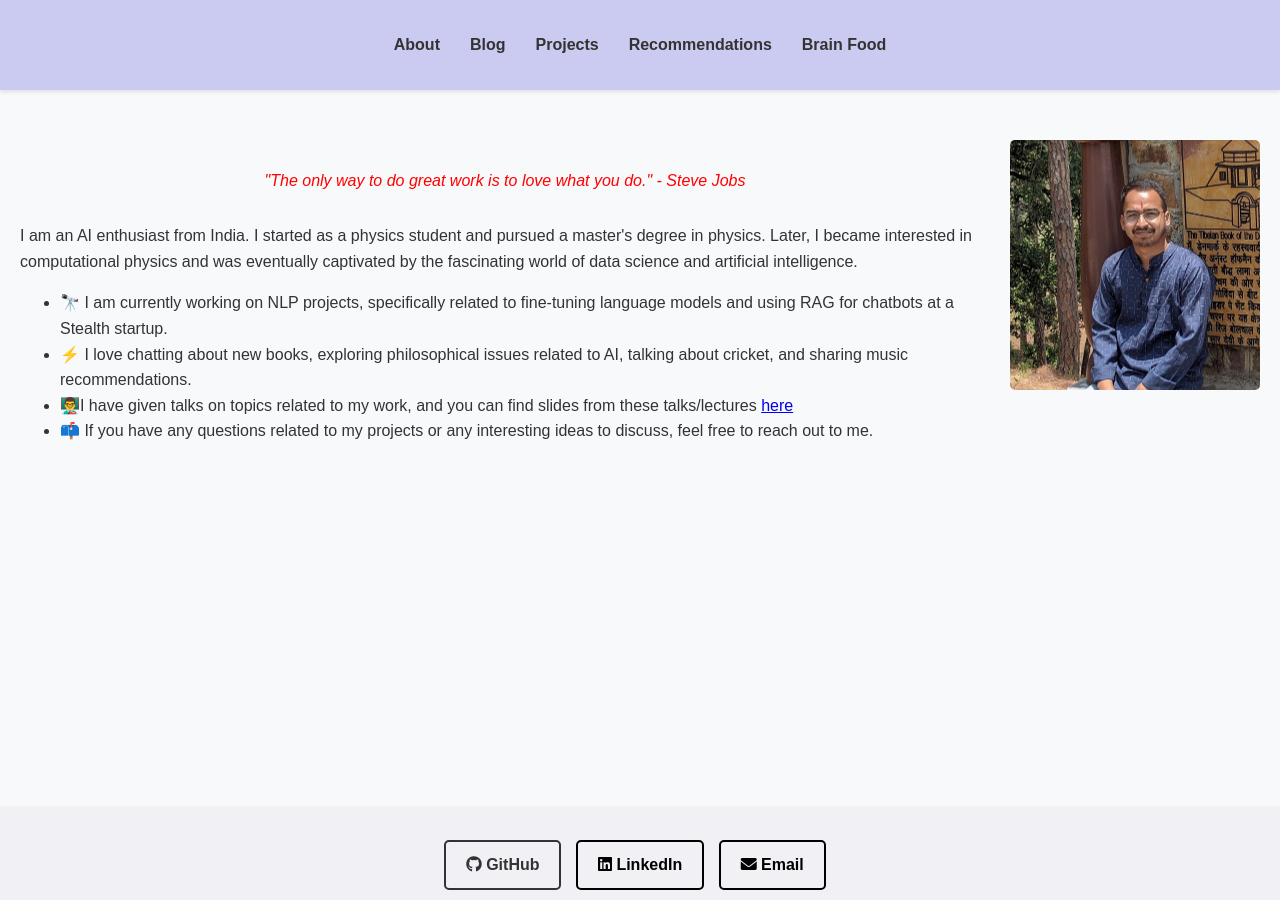
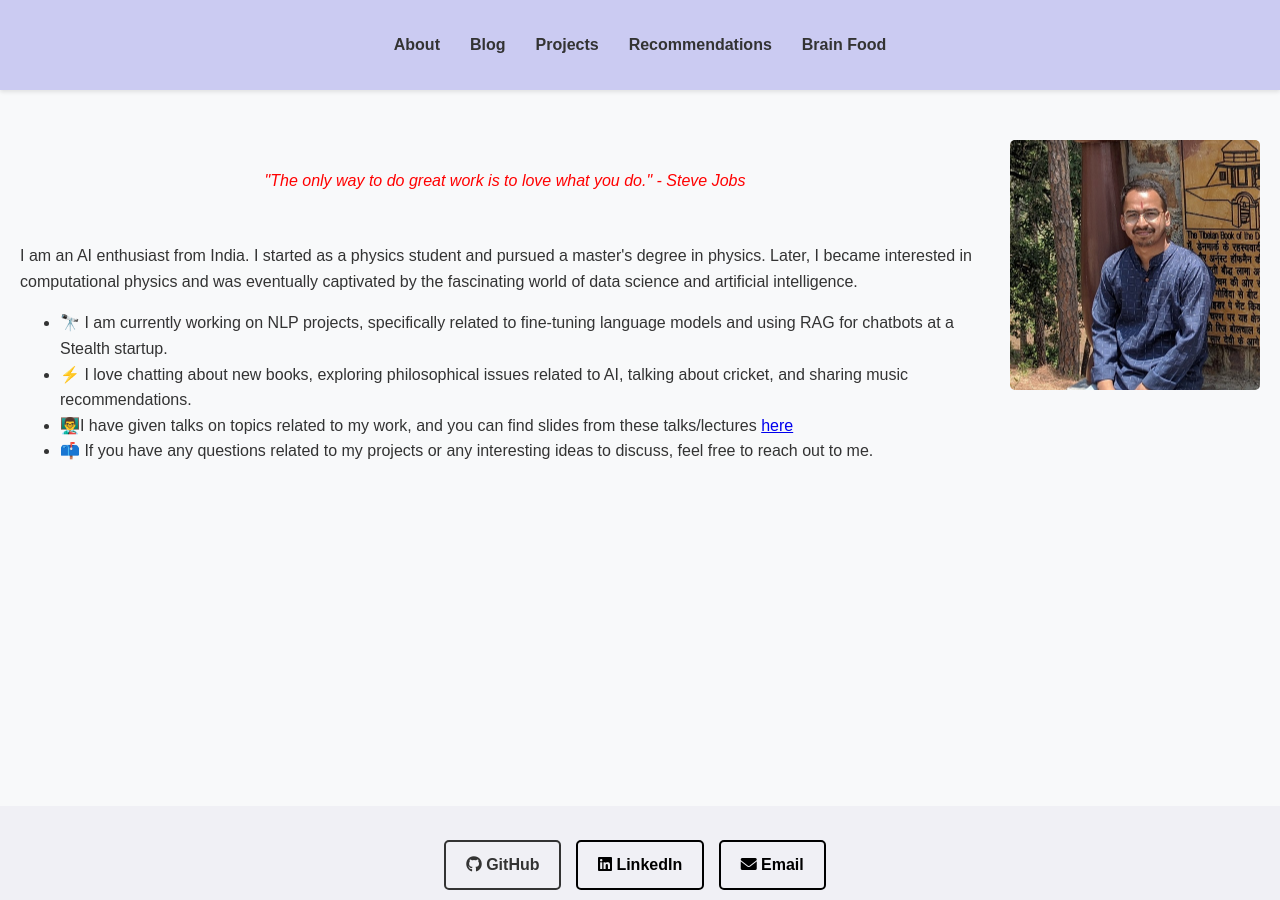
Before and after one commit to adhikarinarayan/adhikarinarayan.github.io, a Jekyll site: the page built from index.md, in a window 1280 px wide. Built offline with Jekyll 4.4.1, drawn with Linux system fonts in a browser that asks for light colours.

Commit message:
Update styles.css

```diff
--- a/assets/css/styles.css
+++ b/assets/css/styles.css
@@ -296,11 +296,11 @@ footer {
 .profile-container blockquote {
   background-color: transparent;
   border: none;
-  margin: 30px 0;
+  margin: 30px 0 50px 0; /* Increased bottom margin */
   padding: 0;
   font-style: italic;
   text-align: center;
-  color: red; /* Add this line to set the quote color to red */
+  color: red;
 }
 
 .profile-container blockquote p {
```
